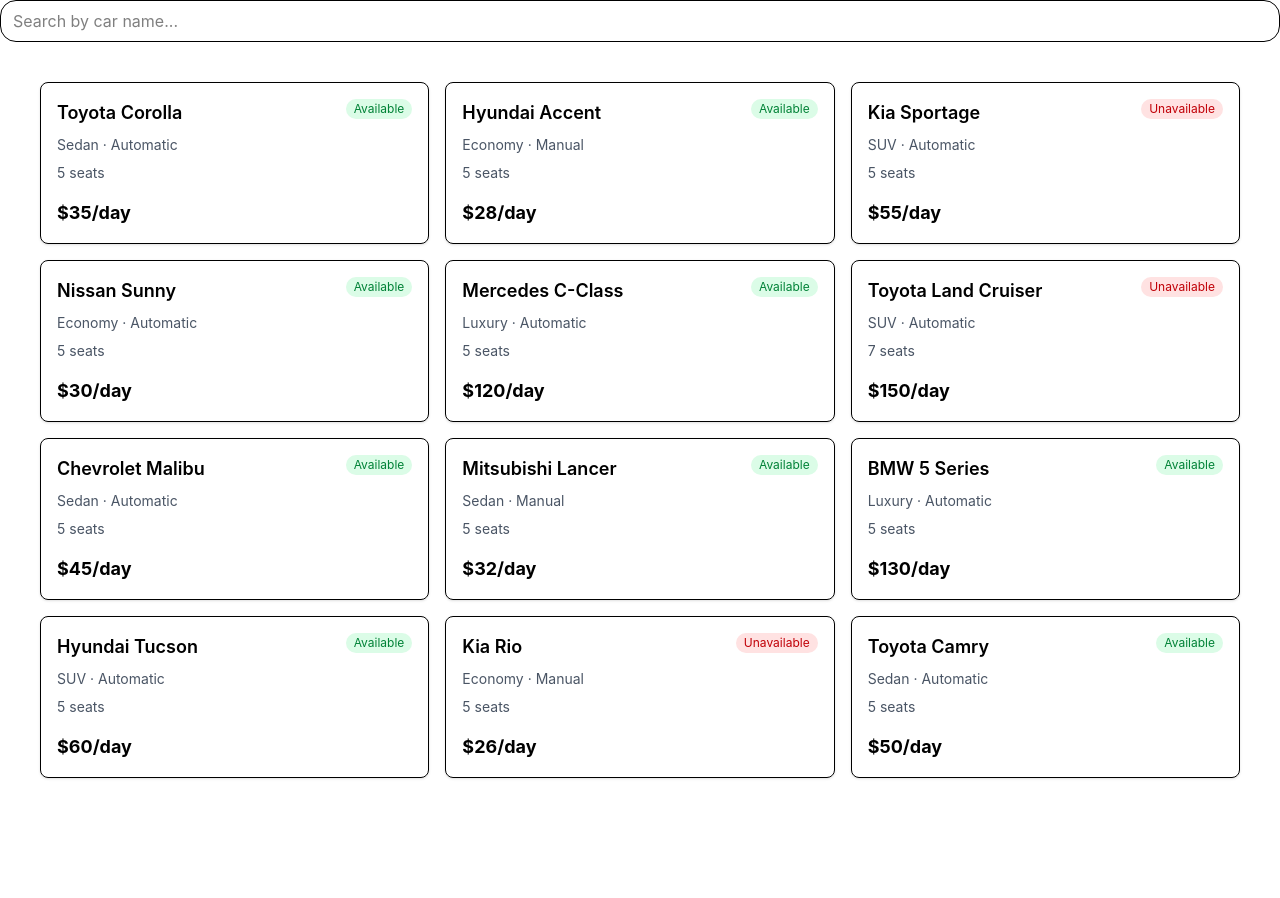
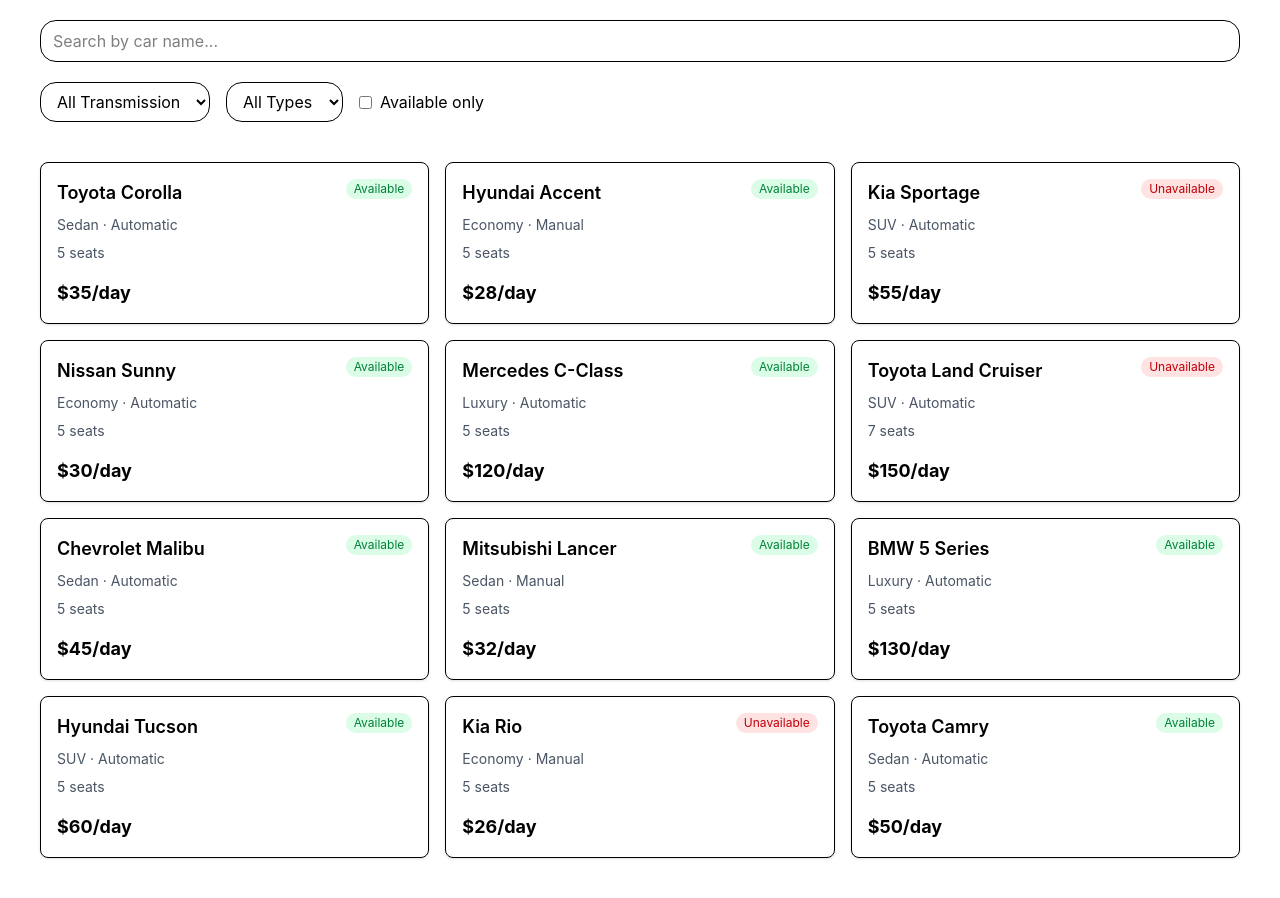
Before and after one commit to Baim55/Drigo-car-browser, a React (Vite) app: page / in a window 1280 px wide. Before the commit the page ends 818 px from the top, so only its background shows below. Built offline with nearby package versions, Linux system fonts and the light colour scheme.

Commit message:
add filterbar

```diff
--- a/src/App.jsx
+++ b/src/App.jsx
@@ -4,20 +4,38 @@
 import cars from "./data/cars.json";
 import useDebounce from "./hooks/useDebounce";
 import filterCars from "./utils/filterCars";
+import FilterBar from "./components/FilterBar";
 
 function App() {
   const [search, setSearch] = useState("");
+  const [transmission, setTransmission] = useState("All");
+  const [type, setType] = useState("All");
+  const [availableOnly, setAvailableOnly] = useState(false);
+
   const debouncedSearch = useDebounce(search, 300);
 
   const filteredCars = useMemo(() => {
-    return filterCars(cars, { search: debouncedSearch });
-  }, [debouncedSearch]);
+    return filterCars(cars, {
+      search: debouncedSearch,
+      transmission,
+      type,
+      availableOnly,
+    });
+  }, [debouncedSearch, transmission, type, availableOnly]);
 
   return (
-    <>
+    <div className="container">
       <SearchBar value={search} onChange={setSearch} />
+      <FilterBar
+        transmission={transmission}
+        onTransmissionChange={setTransmission}
+        type={type}
+        onTypeChange={setType}
+        availableOnly={availableOnly}
+        onAvailableOnlyChange={setAvailableOnly}
+      />
       <CarGrid cars={filteredCars} />
-    </>
+    </div>
   );
 }
 
--- a/src/components/CarGrid.jsx
+++ b/src/components/CarGrid.jsx
@@ -2,7 +2,7 @@
 
 function CarGrid({ cars }) {
   return (
-    <div className="container py-10 grid grid-cols-1 sm:grid-cols-2 lg:grid-cols-3 gap-4">
+    <div className="py-10 grid grid-cols-1 sm:grid-cols-2 lg:grid-cols-3 gap-4">
       {cars.map((car) => (
         <CarCard key={car.id} car={car} />
       ))}
--- /dev/null
+++ b/src/components/FilterBar.jsx
@@ -0,0 +1,43 @@
+function FilterBar({
+  transmission,
+  onTransmissionChange,
+  type,
+  onTypeChange,
+  availableOnly,
+  onAvailableOnlyChange,
+}) {
+  return (
+    <div className="flex flex-wrap gap-4 items-center">
+      <select
+        value={transmission}
+        onChange={(e) => onTransmissionChange(e.target.value)}
+        className="border rounded-2xl px-3 py-2"
+      >
+        <option value="All">All Transmission</option>
+        <option value="Automatic">Automatic</option>
+        <option value="Manual">Manual</option>
+      </select>
+      <select
+        value={type}
+        onChange={(e) => onTypeChange(e.target.value)}
+        className="border rounded-2xl px-3 py-2"
+      >
+        <option value="All">All Types</option>
+        <option value="Economy">Economy</option>
+        <option value="Sedan">Sedan</option>
+        <option value="SUV">SUV</option>
+        <option value="Luxury">Luxury</option>
+      </select>
+      <label className="flex items-center gap-2">
+        <input
+          type="checkbox"
+          checked={availableOnly}
+          onChange={(e) => onAvailableOnlyChange(e.target.checked)}
+        />
+        Available only
+      </label>
+    </div>
+  );
+}
+
+export default FilterBar;
--- a/src/components/SearchBar.jsx
+++ b/src/components/SearchBar.jsx
@@ -5,7 +5,7 @@
       placeholder="Search by car name..."
       value={value}
       onChange={(e) => onChange(e.target.value)}
-      className="border rounded-2xl px-3 py-2 w-full"
+      className="border rounded-2xl px-3 py-2 w-full my-5"
     />
   );
 }
--- a/src/utils/filterCars.js
+++ b/src/utils/filterCars.js
@@ -1,6 +1,15 @@
-function filterCars(cars, { search }) {
+function filterCars(cars, { search, transmission, type, availableOnly }) {
   return cars.filter((car) => {
     if (search && !car.name.toLowerCase().includes(search.toLowerCase())) {
+      return false;
+    }
+    if (transmission !== "All" && car.transmission !== transmission) {
+      return false;
+    }
+    if (type !== "All" && car.type !== type) {
+      return false;
+    }
+    if (availableOnly && !car.available) {
       return false;
     }
     return true;
```
